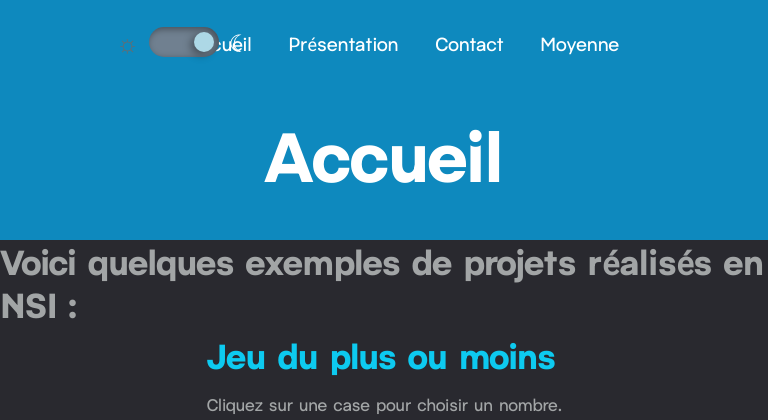
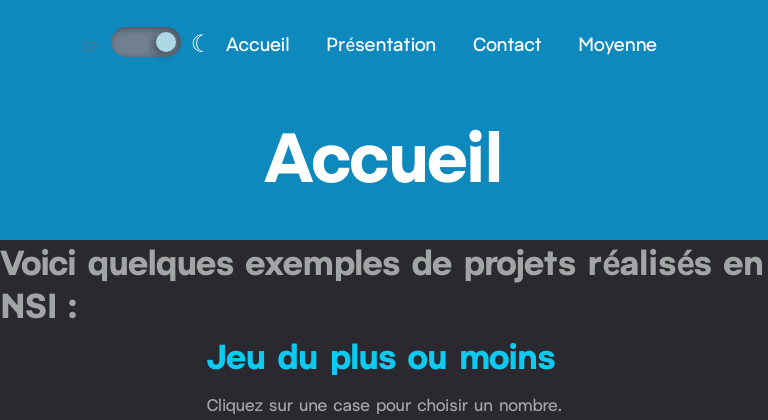
Before and after one commit to agnlt64/NSIte, a Flask app: page / in a window 768 px wide. Shown: the top 420 px of the page. Run offline with Flask 2, Linux system fonts and the light colour scheme; some libraries are stand-ins or nearby versions.

Commit message:
Remove unused code

```diff
--- a/app/static/css/base.css
+++ b/app/static/css/base.css
@@ -50,6 +50,7 @@ input {
 
 .theme {
     margin-top: calc(var(--header-height) / 10);
+    margin-right: 8%;
 }
 
 .theme-switch__input:checked body {
@@ -239,6 +240,18 @@ input {
     margin-top: 2em;
 }
 
+@media (max-width: 1100px) {
+    .theme {
+        margin-right: 11%;
+    }
+}
+
+@media (max-width: 768px) {
+    .theme {
+        margin-right: 15%;
+    }
+}
+
 @media (max-width: 450px) {
     .title {
         font-size: 1.5em;
@@ -278,15 +291,3 @@ input {
         width: 40rem;
     }
 }
-
-@media (min-width: 450px) {
-    .nav ul {
-        display: flex;
-    }
-}
-
-@media (min-width: 450px) {
-    .title {
-        display: flex;
-    }
-}
--- a/app/static/js/theme.js
+++ b/app/static/js/theme.js
@@ -1,12 +1,5 @@
 const themeSwitcher = document.getElementById('theme-switcher')
 const themeSwitcherContainer = document.getElementById("theme")
-
-if (window.innerWidth > 450) {
-    themeSwitcherContainer.style.marginRight = `${window.innerWidth / 150}%`
-}
-else {
-    themeSwitcherContainer.style.marginRight = `${window.innerWidth / 10}%`
-}
 
 function storeTheme(theme) {
     localStorage.setItem("currentTheme", theme)
```
